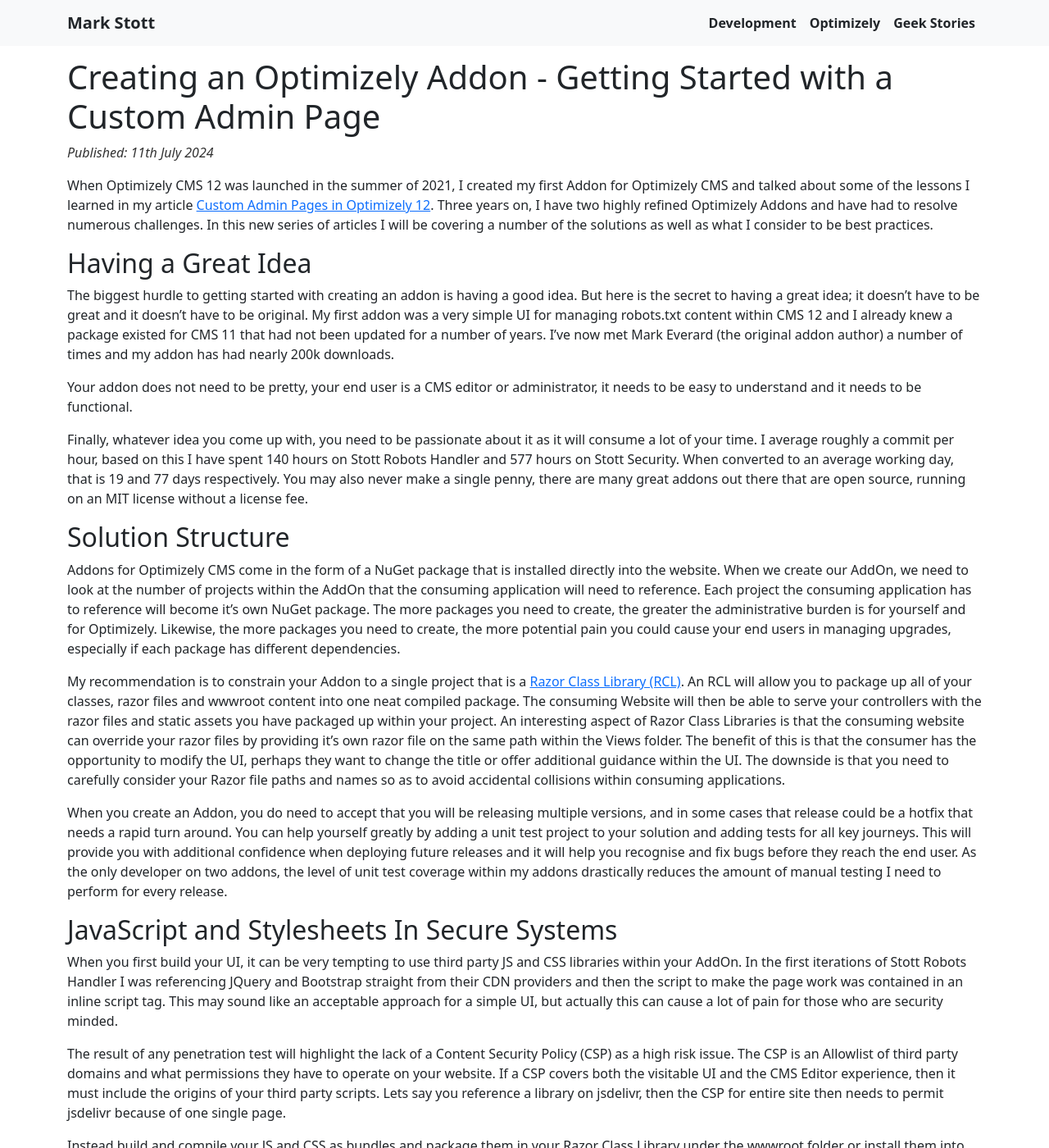
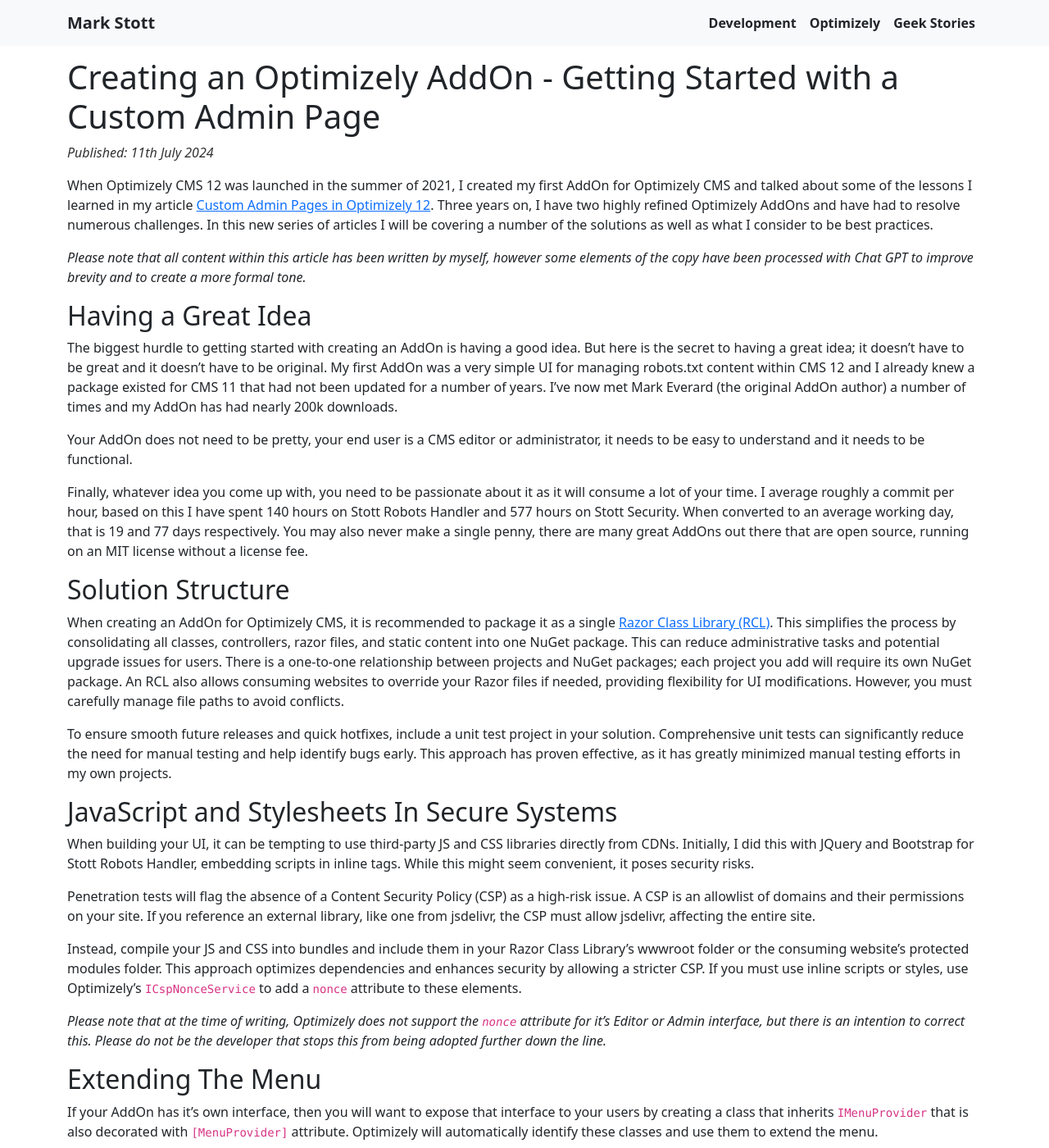
Before and after one commit to GeekInTheNorth/GeekInTheNorth.github.io, a Jekyll site: the page built from _posts/2024-07-11-how-to-create-an-optimizely-addon-part-1.md, in a window 1280 px wide and 1400 px high. Shown: the whole window at 82% size. Built offline with Jekyll 4.4.1, drawn with Linux system fonts in a browser that asks for light colours; some of the changed text lies outside the part shown.

Commit message:
Update 2024-07-11-how-to-create-an-optimizely-addon-part-1.md

````diff
--- a/_posts/2024-07-11-how-to-create-an-optimizely-addon-part-1.md
+++ b/_posts/2024-07-11-how-to-create-an-optimizely-addon-part-1.md
@@ -1,42 +1,42 @@
 ---
 layout: post
-title: "Creating an Optimizely Addon - Adding a Custom Admin Page"
-description: "How to create an Addon with it's own UI within Optimizely CMS PAAS Core."
+title: "Creating an Optimizely AddOn - Adding a Custom Admin Page"
+description: "How to create an AddOn with it's own UI within Optimizely CMS PAAS Core."
 permalink: "/article/creating-an-optimizely-addon-part-1"
 category:
   - Development
   - Optimizely
 ---
 
-# Creating an Optimizely Addon - Getting Started with a Custom Admin Page
+# Creating an Optimizely AddOn - Getting Started with a Custom Admin Page
 
 Published: 11th July 2024
 
-When Optimizely CMS 12 was launched in the summer of 2021, I created my first Addon for Optimizely CMS and talked about some of the lessons I learned in my article [Custom Admin Pages in Optimizely 12](/article/custom_admin_pages_in_optimizely_12). Three years on, I have two highly refined Optimizely Addons and have had to resolve numerous challenges.  In this new series of articles I will be covering a number of the solutions as well as what I consider to be best practices.
+When Optimizely CMS 12 was launched in the summer of 2021, I created my first AddOn for Optimizely CMS and talked about some of the lessons I learned in my article [Custom Admin Pages in Optimizely 12](/article/custom_admin_pages_in_optimizely_12). Three years on, I have two highly refined Optimizely AddOns and have had to resolve numerous challenges.  In this new series of articles I will be covering a number of the solutions as well as what I consider to be best practices.
+
+_Please note that all content within this article has been written by myself, however some elements of the copy have been processed with Chat GPT to improve brevity and to create a more formal tone._
 
 ## Having a Great Idea
 
-The biggest hurdle to getting started with creating an addon is having a good idea.  But here is the secret to having a great idea; it doesn't have to be great and it doesn't have to be original.  My first addon was a very simple UI for managing robots.txt content within CMS 12 and I already knew a package existed for CMS 11 that had not been updated for a number of years.  I've now met Mark Everard (the original addon author) a number of times and my addon has had nearly 200k downloads.
+The biggest hurdle to getting started with creating an AddOn is having a good idea.  But here is the secret to having a great idea; it doesn't have to be great and it doesn't have to be original.  My first AddOn was a very simple UI for managing robots.txt content within CMS 12 and I already knew a package existed for CMS 11 that had not been updated for a number of years.  I've now met Mark Everard (the original AddOn author) a number of times and my AddOn has had nearly 200k downloads.
 
-Your addon does not need to be pretty, your end user is a CMS editor or administrator, it needs to be easy to understand and it needs to be functional.
+Your AddOn does not need to be pretty, your end user is a CMS editor or administrator, it needs to be easy to understand and it needs to be functional.
 
-Finally, whatever idea you come up with, you need to be passionate about it as it will consume a lot of your time.  I average roughly a commit per hour, based on this I have spent 140 hours on Stott Robots Handler and 577 hours on Stott Security.  When converted to an average working day, that is 19 and 77 days respectively.  You may also never make a single penny, there are many great addons out there that are open source, running on an MIT license without a license fee.
+Finally, whatever idea you come up with, you need to be passionate about it as it will consume a lot of your time.  I average roughly a commit per hour, based on this I have spent 140 hours on Stott Robots Handler and 577 hours on Stott Security.  When converted to an average working day, that is 19 and 77 days respectively.  You may also never make a single penny, there are many great AddOns out there that are open source, running on an MIT license without a license fee.
 
 ## Solution Structure
 
-Addons for Optimizely CMS come in the form of a NuGet package that is installed directly into the website. When we create our AddOn, we need to look at the number of projects within the AddOn that the consuming application will need to reference.  Each project the consuming application has to reference will become it's own NuGet package.  The more packages you need to create, the greater the administrative burden is for yourself and for Optimizely.  Likewise, the more packages you need to create, the more potential pain you could cause your end users in managing upgrades, especially if each package has different dependencies.
+When creating an AddOn for Optimizely CMS, it is recommended to package it as a single [Razor Class Library (RCL)](https://learn.microsoft.com/en-us/aspnet/core/razor-pages/ui-class?view=aspnetcore-8.0&tabs=visual-studio). This simplifies the process by consolidating all classes, controllers, razor files, and static content into one NuGet package. This can reduce administrative tasks and potential upgrade issues for users. There is a one-to-one relationship between projects and NuGet packages; each project you add will require its own NuGet package. An RCL also allows consuming websites to override your Razor files if needed, providing flexibility for UI modifications. However, you must carefully manage file paths to avoid conflicts.
 
-My recommendation is to constrain your Addon to a single project that is a [Razor Class Library (RCL)](https://learn.microsoft.com/en-us/aspnet/core/razor-pages/ui-class?view=aspnetcore-8.0&tabs=visual-studio).  An RCL will allow you to package up all of your classes, razor files and wwwroot content into one neat compiled package.  The consuming Website will then be able to serve your controllers with the razor files and static assets you have packaged up within your project.  An interesting aspect of Razor Class Libraries is that the consuming website can override your razor files by providing it's own razor file on the same path within the Views folder.  The benefit of this is that the consumer has the opportunity to modify the UI, perhaps they want to change the title or offer additional guidance within the UI.  The downside is that you need to carefully consider your Razor file paths and names so as to avoid accidental collisions within consuming applications.
-
-When you create an Addon, you do need to accept that you will be releasing multiple versions, and in some cases that release could be a hotfix that needs a rapid turn around.  You can help yourself greatly by adding a unit test project to your solution and adding tests for all key journeys.  This will provide you with additional confidence when deploying future releases and it will help you recognise and fix bugs before they reach the end user.  As the only developer on two addons, the level of unit test coverage within my addons drastically reduces the amount of manual testing I need to perform for every release.
+To ensure smooth future releases and quick hotfixes, include a unit test project in your solution. Comprehensive unit tests can significantly reduce the need for manual testing and help identify bugs early. This approach has proven effective, as it has greatly minimized manual testing efforts in my own projects.
 
 ## JavaScript and Stylesheets In Secure Systems
 
-When you first build your UI, it can be very tempting to use third party JS and CSS libraries within your AddOn.  In the first iterations of Stott Robots Handler I was referencing JQuery and Bootstrap straight from their CDN providers and then the script to make the page work was contained in an inline script tag.  This may sound like an acceptable approach for a simple UI, but actually this can cause a lot of pain for those who are security minded.
+When building your UI, it can be tempting to use third-party JS and CSS libraries directly from CDNs. Initially, I did this with JQuery and Bootstrap for Stott Robots Handler, embedding scripts in inline tags. While this might seem convenient, it poses security risks.
 
-The result of any penetration test will highlight the lack of a Content Security Policy (CSP) as a high risk issue. The CSP is an Allowlist of third party domains and what permissions they have to operate on your website.  If a CSP covers both the visitable UI and the CMS Editor experience, then it must include the origins of your third party scripts.  Lets say you reference a library on jsdelivr, then the CSP for entire site then needs to permit jsdelivr because of one single page.
+Penetration tests will flag the absence of a Content Security Policy (CSP) as a high-risk issue. A CSP is an allowlist of domains and their permissions on your site. If you reference an external library, like one from jsdelivr, the CSP must allow jsdelivr, affecting the entire site.
 
-Instead build and compile your JS and CSS as bundles and package them in your Razor Class Library under the wwwroot folder or install them into the protected modules folder of the consuming website.  Your dependencies will be more optimized and the consuming website will also benefit from being able to use a much more secure Content Security Policy.  If you are going to use an inline script or style tag, make sure you consume Optimizely's `ICspNonceService` and use this to populate the `nonce` attribute of any script or style element within your UI.
+Instead, compile your JS and CSS into bundles and include them in your Razor Class Library's wwwroot folder or the consuming website's protected modules folder. This approach optimizes dependencies and enhances security by allowing a stricter CSP. If you must use inline scripts or styles, use Optimizely's `ICspNonceService` to add a `nonce` attribute to these elements.
 
 _Please note that at the time of writing, Optimizely does not support the `nonce` attribute for it's Editor or Admin interface, but there is an intention to correct this.  Please do not be the developer that stops this from being adopted further down the line._
 
@@ -114,7 +114,68 @@
 
 ![Left Hand Menu in Optimizely CMS](/assets/creating-addons-parent-child-menu.png)
 
-Notes:
+## Handling Authentication
 
-- Handling Issues with wwwroot being omitted
-- Authentication
+If your AddOn UI is intended to be accessible to editors, then you can decorate your controllers with the `[Authorize(Roles = Roles.CmsEditors)]` attribute.  Likewise if you want to make the UI available to CMS Administrators, then you can decorate your controller with `[Authorize(Roles = Roles.CmsAdmins)]`.
+
+Depending on the Domain of your AddOn, you may wish to provide your consumers with the ability to fine tune access to your AddOn. For Stott Robots Handler and Stott Security I wanted to give consumers the ability to grant access to the AddOns to specific users such as an SEO Adminstrator or a Developer without granting that user access to the CMS Administrator interface.  In order to do this, you will want to include the ability to define the authentication policy for your AddOn within your service extension:
+
+```
+public static IServiceCollection AddMyAddOn(
+    this IServiceCollection services,
+    Action<AuthorizationOptions>? authorizationOptions = null)
+{
+    // Authorization
+    if (authorizationOptions != null)
+    {
+        services.AddAuthorization(authorizationOptions);
+    }
+    else
+    {
+        var allowedRoles = new List<string> { "CmsAdmins", "Administrator", "WebAdmins" };
+        services.AddAuthorization(authorizationOptions =>
+        {
+            authorizationOptions.AddPolicy("My.AddOn.Policy.Name", policy =>
+            {
+                policy.RequireRole(allowedRoles);
+            });
+        });
+    }
+
+    return services;
+}
+```
+
+If you have made this optional, then the consumer can choose to use your defaults or define the policy themselves within their startup.cs:
+
+```
+// Use Default Authentication Policy
+services.AddMyAddOn();
+
+// Use Custom Authentication Policy
+services.AddMyAddOn(authorizationOptions =>
+{
+    authorizationOptions.AddPolicy("My.AddOn.Policy.Name", policy =>
+    {
+        // This line is required if you are using Opti Id
+        policy.AddAuthenticationSchemes(OptimizelyIdentityDefaults.SchemeName);
+
+        // This defines the roles required for this policy
+        policy.RequireRole("WebAdmins", "SeoAdmins");
+    });
+});
+```
+
+All of your controllers should then instead be decorated with the `[Authorize(Policy = "My.AddOn.Policy.Name")]` attribute and menu items within your `IMenuProvider` should also be created with the same policy name.
+
+## Summary
+
+- Your AddOn does not need to be unique or grand.
+- You will need to be passionate about your AddOn.
+- Do try to contain your AddOn into a single Razor Class Library to make installs and updates easier.
+- Do try to support a stricter Content Security Policy by:
+  - Compiling and package your JavaScript and Stylesheets as part of the AddOn.
+  - Use `ICspNonceService` to add a `nonce` attribute to your script and style elements.
+- Add items into the menu by implementing `IMenuProvider` and decorating it with `[MenuProvider]`
+- Do secure all of your controllers to ensure users have to have access to the CMS Interface.
+  - Consider using your own Authentication Policy if you want consumers to be able to apply more specific restrictions.
````
